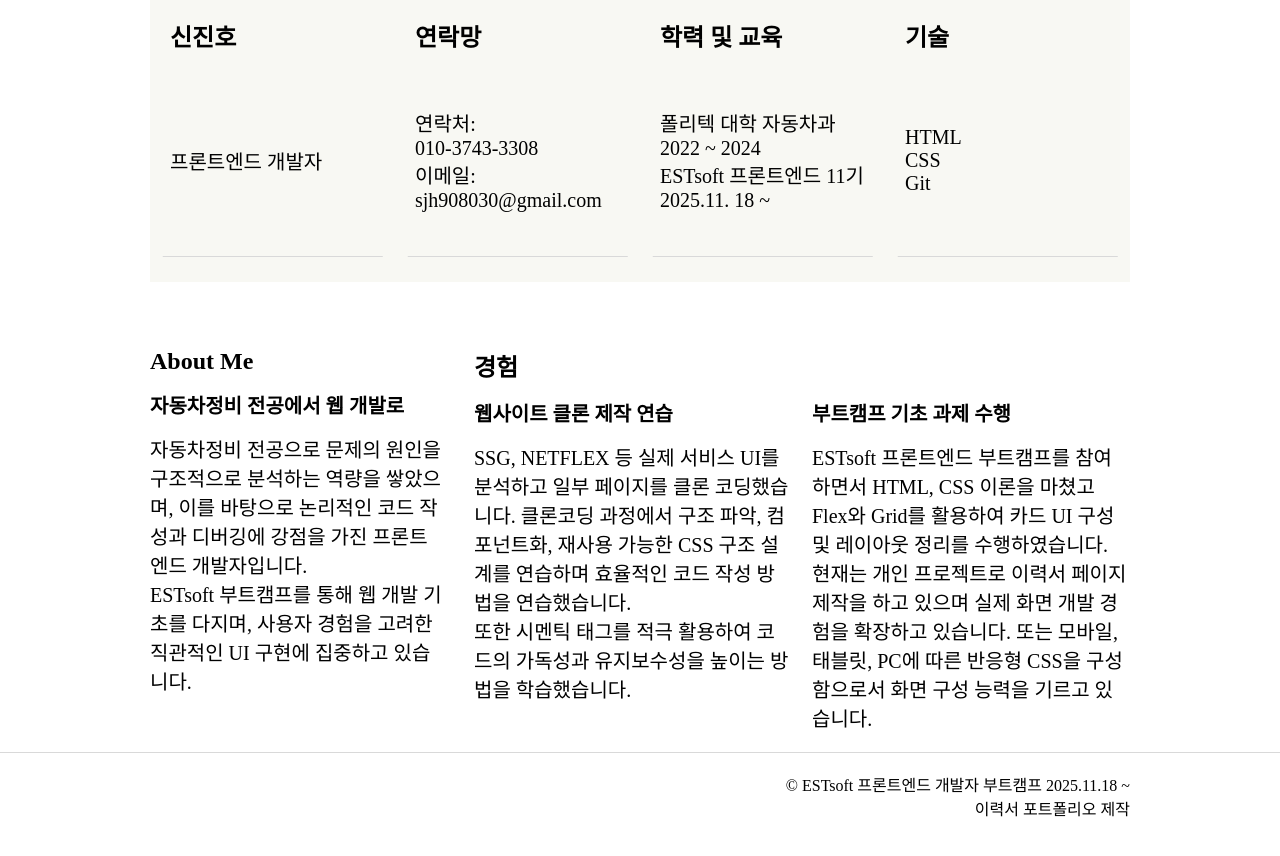
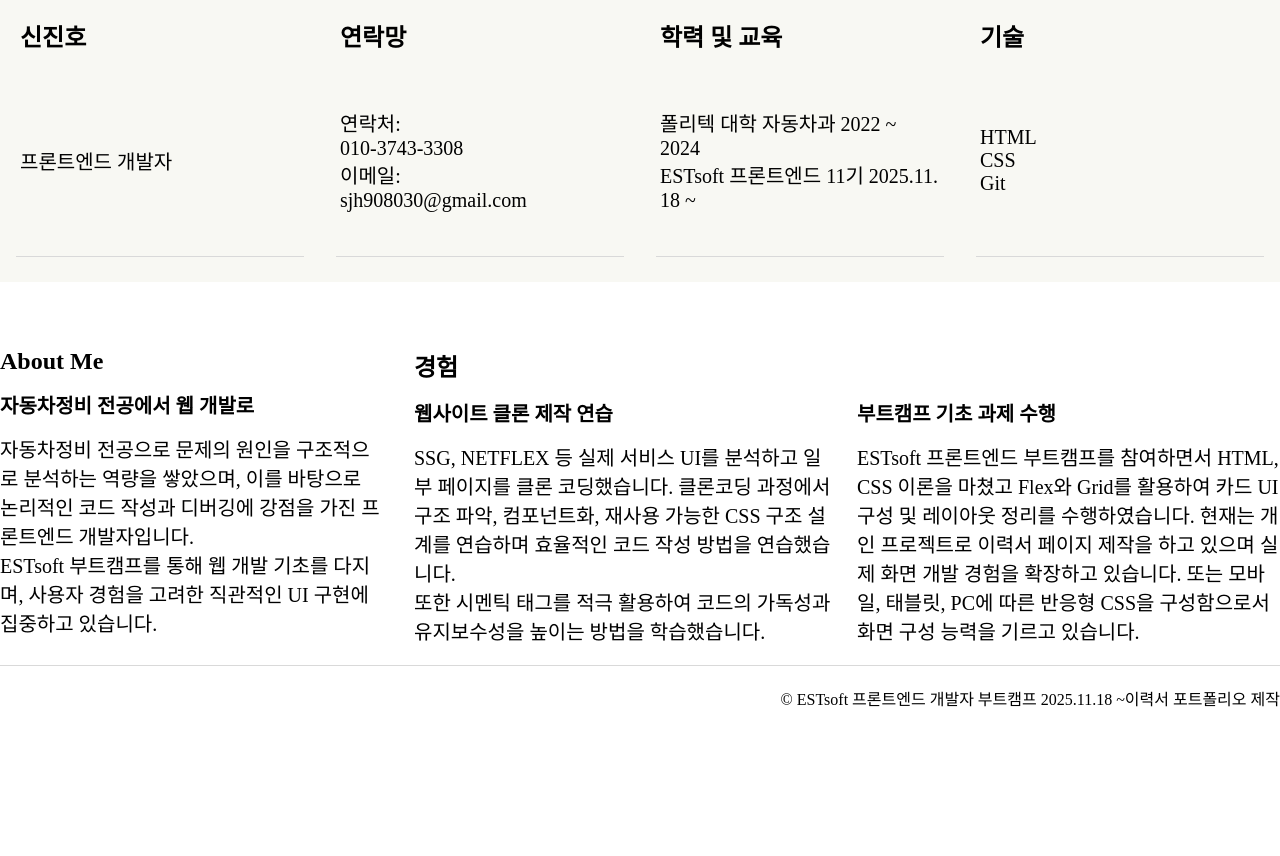
Before and after one commit to sjh83/shinjinho, a plain HTML site: page index.html in a window 1280 px wide. Shown: the part 198-1054 px from the top of the page. After the commit the page ends 908 px from the top, so only its background shows below. Drawn offline with Linux system fonts and the light colour scheme.

Commit message:
바디 안에 디브 추가

```diff
--- a/index.html
+++ b/index.html
@@ -8,6 +8,7 @@
     <link rel="stylesheet" href="/resume-style.css" />
   </head>
   <body class="container">
+    <div class="page">
       <header class="header">
         <div class="header-left">
           <h1>
@@ -16,7 +17,9 @@
         </div>
         <div class="header-right">
           <p class="social-title">SOCIAL MEIDIA</p>
-        <a href="https://github.com/sjh83/shinjinho" class="social-link-github"
+          <a
+            href="https://github.com/sjh83/shinjinho"
+            class="social-link-github"
             >github.com/sjh83</a
           >
         </div>
@@ -60,8 +63,8 @@
               자동차정비 전공으로 문제의 원인을 구조적으로 분석하는 역량을
               쌓았으며, 이를 바탕으로 논리적인 코드 작성과 디버깅에 강점을 가진
               프론트엔드 개발자입니다. <br />
-            ESTsoft 부트캠프를 통해 웹 개발 기초를 다지며, 사용자 경험을 고려한
-            직관적인 UI 구현에 집중하고 있습니다.
+              ESTsoft 부트캠프를 통해 웹 개발 기초를 다지며, 사용자 경험을
+              고려한 직관적인 UI 구현에 집중하고 있습니다.
             </p>
           </section>
           <section class="resume-profile experience">
@@ -81,12 +84,12 @@
               <div class="resume-profile-list-right">
                 <h4 class="resume-profile-subtitle">부트캠프 기초 과제 수행</h4>
                 <p class="resume-title-text">
-                ESTsoft 프론트엔드 부트캠프를 참여하면서 HTML, CSS 이론을 마쳤고
-                Flex와 Grid를 활용하여 카드 UI 구성 및 레이아웃 정리를
-                수행하였습니다. 현재는 개인 프로젝트로 이력서 페이지 제작을 하고
-                있으며 실제 화면 개발 경험을 확장하고 있습니다. 또는 모바일,
-                태블릿, PC에 따른 반응형 CSS을 구성함으로서 화면 구성 능력을
-                기르고 있습니다.
+                  ESTsoft 프론트엔드 부트캠프를 참여하면서 HTML, CSS 이론을
+                  마쳤고 Flex와 Grid를 활용하여 카드 UI 구성 및 레이아웃 정리를
+                  수행하였습니다. 현재는 개인 프로젝트로 이력서 페이지 제작을
+                  하고 있으며 실제 화면 개발 경험을 확장하고 있습니다. 또는
+                  모바일, 태블릿, PC에 따른 반응형 CSS을 구성함으로서 화면 구성
+                  능력을 기르고 있습니다.
                 </p>
               </div>
             </div>
@@ -94,8 +97,11 @@
         </section>
       </main>
       <footer class="footer">
+        <div class="footer-item">
           <p>&copy; ESTsoft 프론트엔드 개발자 부트캠프 2025.11.18 ~</p>
           <p>이력서 포트폴리오 제작</p>
+        </div>
       </footer>
+    </div>
   </body>
 </html>
--- a/resume-style.css
+++ b/resume-style.css
@@ -1,5 +1,6 @@
-.container {
+.page {
   padding: 20px;
+  height: 100vh;
   display: flex;
   flex-direction: column;
 }
@@ -124,7 +125,7 @@
 
 /*---------------------------태블릿---------------------------------------------*/
 @media (min-width: 768px) {
-  .container {
+  .page {
     padding: 40px;
   }
   .header-left {
@@ -189,8 +190,10 @@
 
 /*---------------------------PC---------------------------------------------*/
 @media (min-width: 1024px) {
-  .container {
-    padding: 60px 150px;
+  .page {
+    padding: 60px 0px;
+    max-width: 1440px;
+    margin: 0 auto;
   }
   .social-title {
     font-size: 24px;
@@ -264,12 +267,15 @@
     gap: 20px;
   }
   .footer::after {
-    content: "";
-    position: absolute;
-    top: 0;
-    left: -150px;
-    width: calc(100% + 300px);
-    height: 1px;
-    background-color: #d9d9d9;
+    content: none;
+  }
+  .footer {
+    border-top: 1px solid #d9d9d9;
+    width: 100%;
+  }
+  .footer-item {
+    max-width: 1440px;
+    display: flex;
+    justify-content: center;
   }
 }
```
Lines whose indentation alone changed are shown as unchanged.
